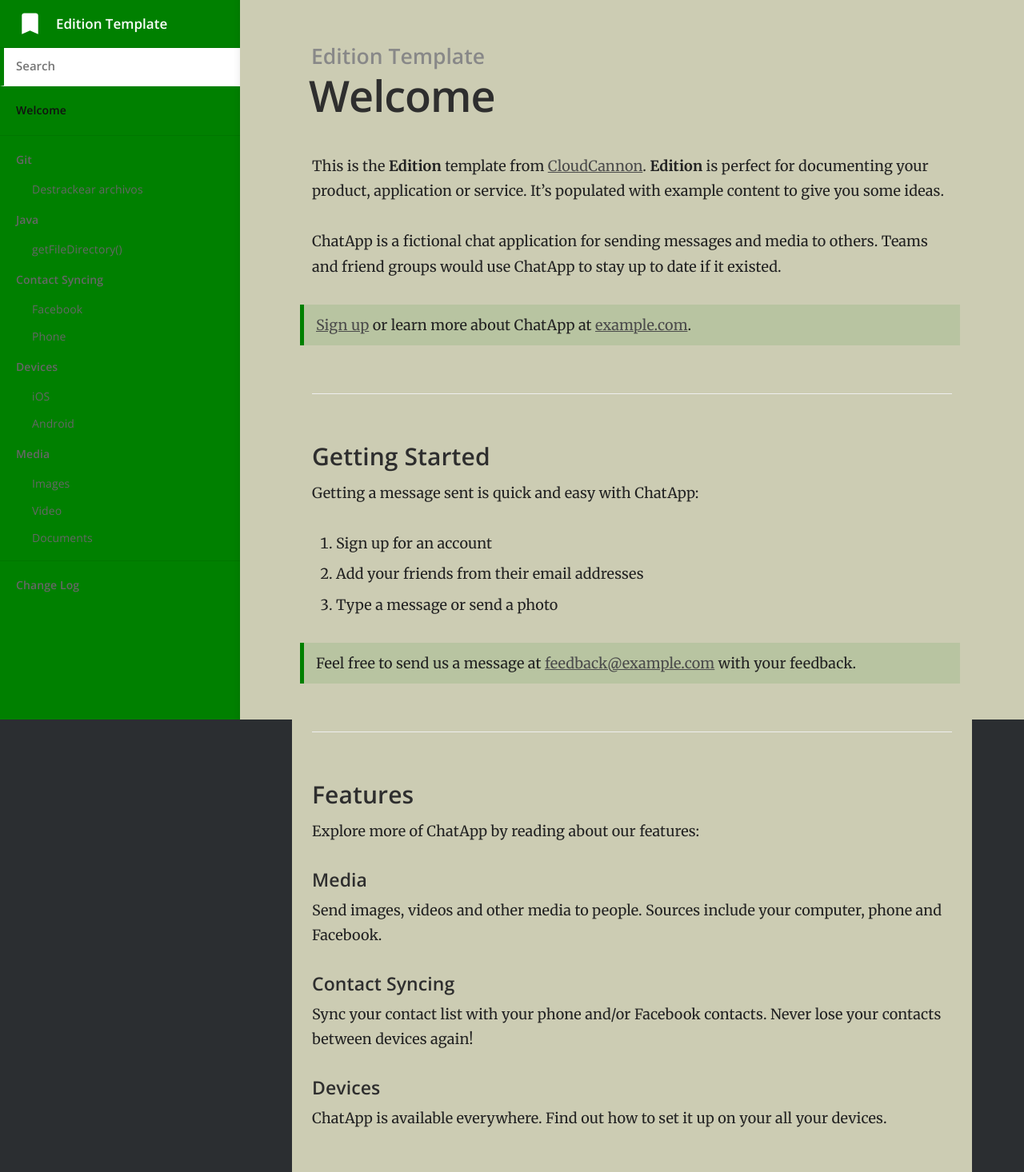
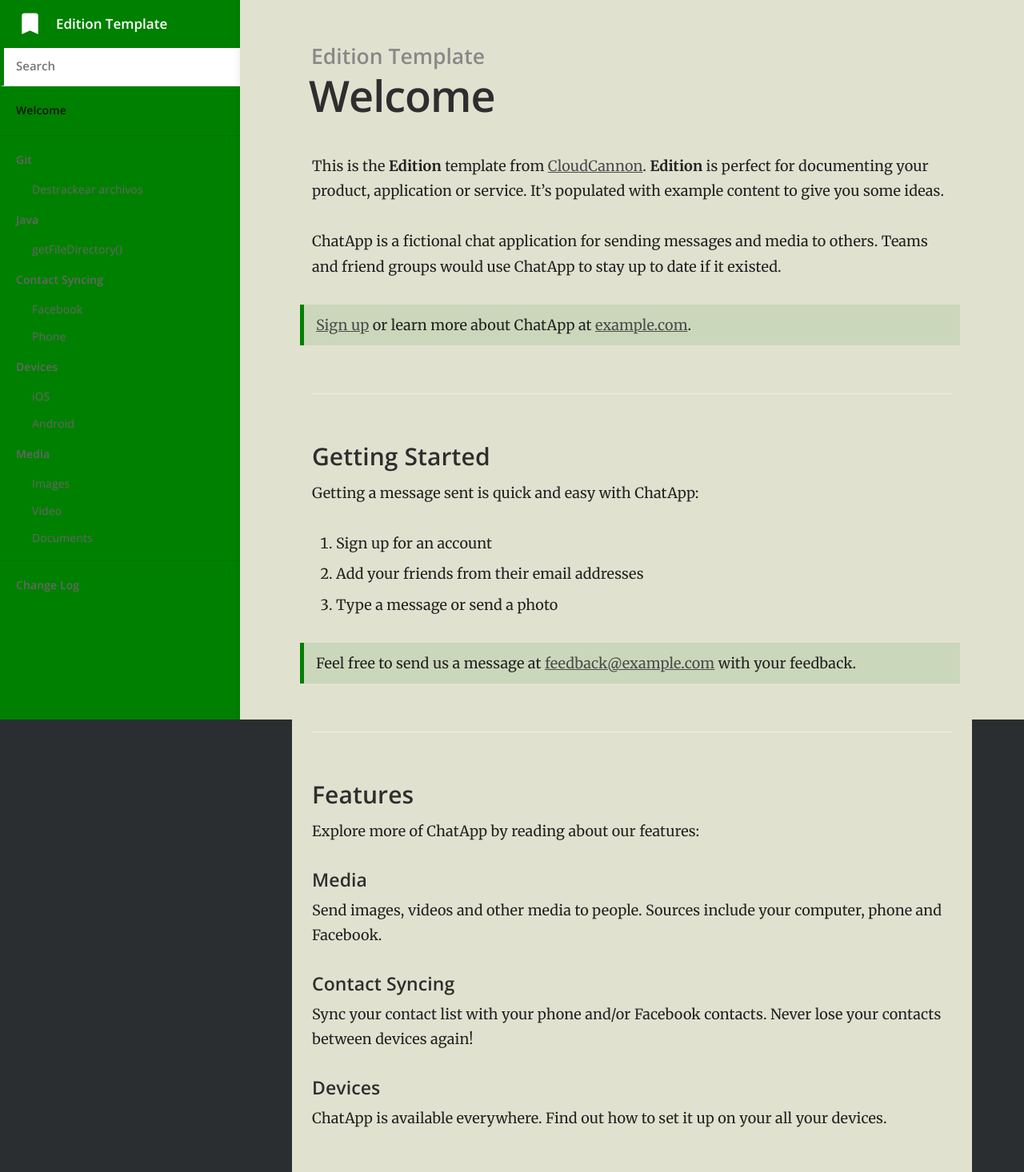
Before and after one commit to slaarks/slaarks.github.io, a Jekyll site: the page built from index.md, in a window 1280 px wide. Shown: the whole page at 80% size. Built offline with Jekyll 4.4.1, drawn with Linux system fonts in a browser that asks for light colours.

Commit message:
CSS fix.

```diff
--- a/_sass/_typography.scss
+++ b/_sass/_typography.scss
@@ -154,7 +154,7 @@ kbd {
 	margin-bottom: 0.4em;
 	padding: 1px 8px;
 	border: #CCC 1px solid;
-	color: #666;
+	color: #ffffff;
 	text-shadow: #FFF 0 1px 0;
 	font-size: 0.9em;
 	font-weight: 700;
--- a/css/main.scss
+++ b/css/main.scss
@@ -8,7 +8,7 @@ $body-background-color: #2B2E31;
 
 $content-max-width: 800px;
 $content-color: #222;
-$content-background-color: #ccccb3;
+$content-background-color: #e1e1d0;
 
 $brand-colour: #008000;
 $brand-colour-light: mix($brand-colour, $content-background-color, 10%);
```
